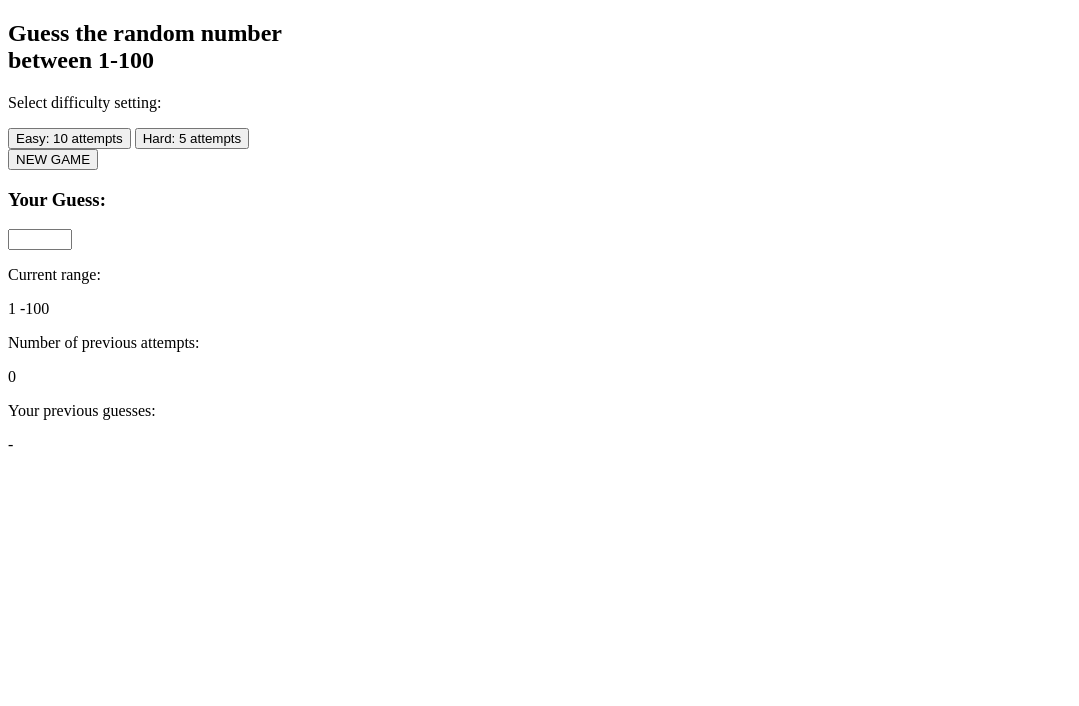
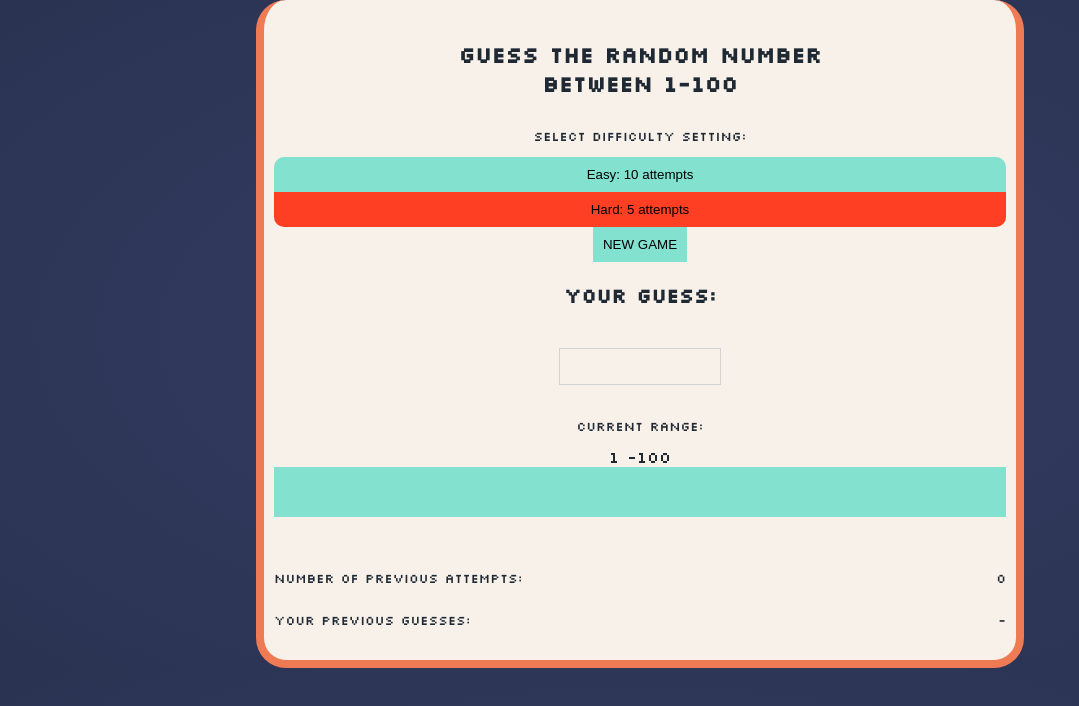
Before and after one commit to fernandogbz/guess-the-number-game, a plain HTML site: page index.html in a window 1280 px wide. Shown: the whole page, without its empty margins (0-1079 px from the left). Drawn offline with Linux system fonts and the light colour scheme.

Commit message:
Fonts and styling

```diff
--- a/index.html
+++ b/index.html
@@ -5,6 +5,13 @@
 		<meta http-equiv="X-UA-Compatible" content="IE=edge" />
 		<meta name="viewport" content="width=device-width, initial-scale=1.0" />
 		<title>Guess the number</title>
+		<link rel="preconnect" href="https://fonts.googleapis.com" />
+		<link rel="preconnect" href="https://fonts.gstatic.com" crossorigin />
+		<link
+			href="https://fonts.googleapis.com/css2?family=Silkscreen&display=swap"
+			rel="stylesheet"
+		/>
+		<link rel="stylesheet" href="styles.css" />
 	</head>
 	<body>
 		<main>
--- /dev/null
+++ b/styles.css
@@ -0,0 +1,107 @@
+:root {
+  --green: #83e1d0;
+  --border: #ef7b54;
+  --red: #FF3F24;
+  --background: #f8f1e9;
+  --gradient1: #343e63;
+  --gradient2: #2a3352;
+}
+
+html {
+  font-size: 10px;
+  font-weight: 300;
+  font-family: 'Silkscreen', cursive;
+}
+
+body {
+  width: 90vw;
+  margin: 0 auto;
+  background: radial-gradient(var(--gradient1), var(--gradient2));
+}
+
+main{
+  text-align: center;
+  background: var(--background);
+  border: solid var(--border);
+  border-width: 0 8px 8px 8px;
+  min-height: 80vh;
+  border-radius: 3rem 3rem 3rem 3rem;
+  padding: 1rem;
+  color: #1f2933;
+}
+
+h2 {
+  font-size: 2.2rem;
+  margin: 3rem 0;
+}
+
+p {
+  font-size: 1.3rem;
+}
+
+.button-wrapper {
+  display: flex;
+  flex-direction: column;
+}
+
+button {
+  border: none;
+  cursor: pointer;
+  background: var(--green);
+  padding: 1rem;
+  border-radius: 1rem 1rem 0 0;
+}
+
+button:last-child {
+  background: var(--red);
+  border-radius: 0 0 1rem 1rem;
+}
+
+h3 {
+  font-size: 2rem;
+}
+
+input {
+  border: 1px solid lightgrey;
+  background: transparent;
+  margin: 2rem 0;
+  padding: 1rem 0;
+  width: 16rem;
+  text-align: center;
+}
+
+#range {
+  display: flex;
+  background: var(--green);
+  height: 50px;
+  padding: 0;
+  margin: 0 0 4rem 0;
+}
+
+#rangeOutput {
+  font-size: 1.6rem;
+}
+
+.stats {
+  text-align: left;
+}
+
+.info {
+  display: flex;
+  justify-content: space-between;
+  align-items: center;
+}
+
+.info span {
+  font-size: 1.3rem;
+}
+
+#newGameButton {
+  border-radius: 0;
+}
+
+@media (min-width: 800px) {
+  body {
+    width: 60vw;
+  }
+}
```
